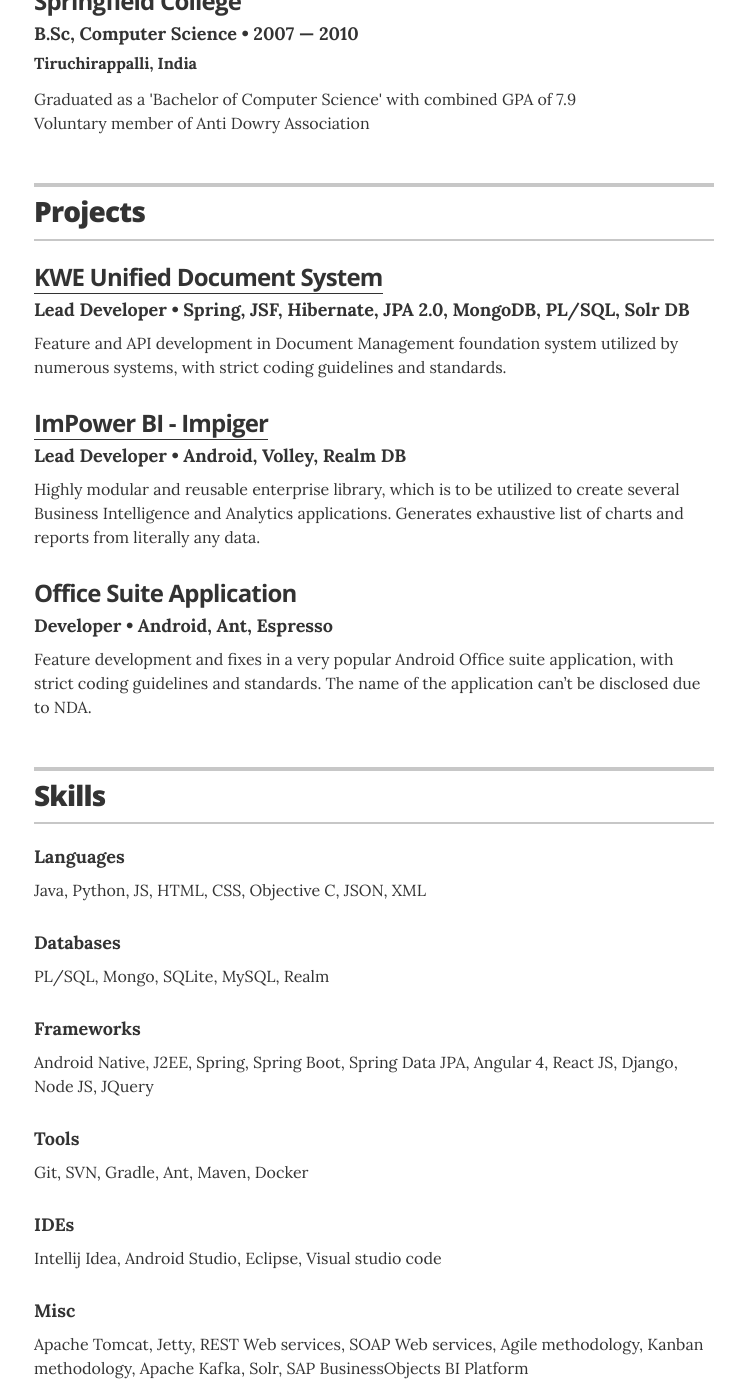
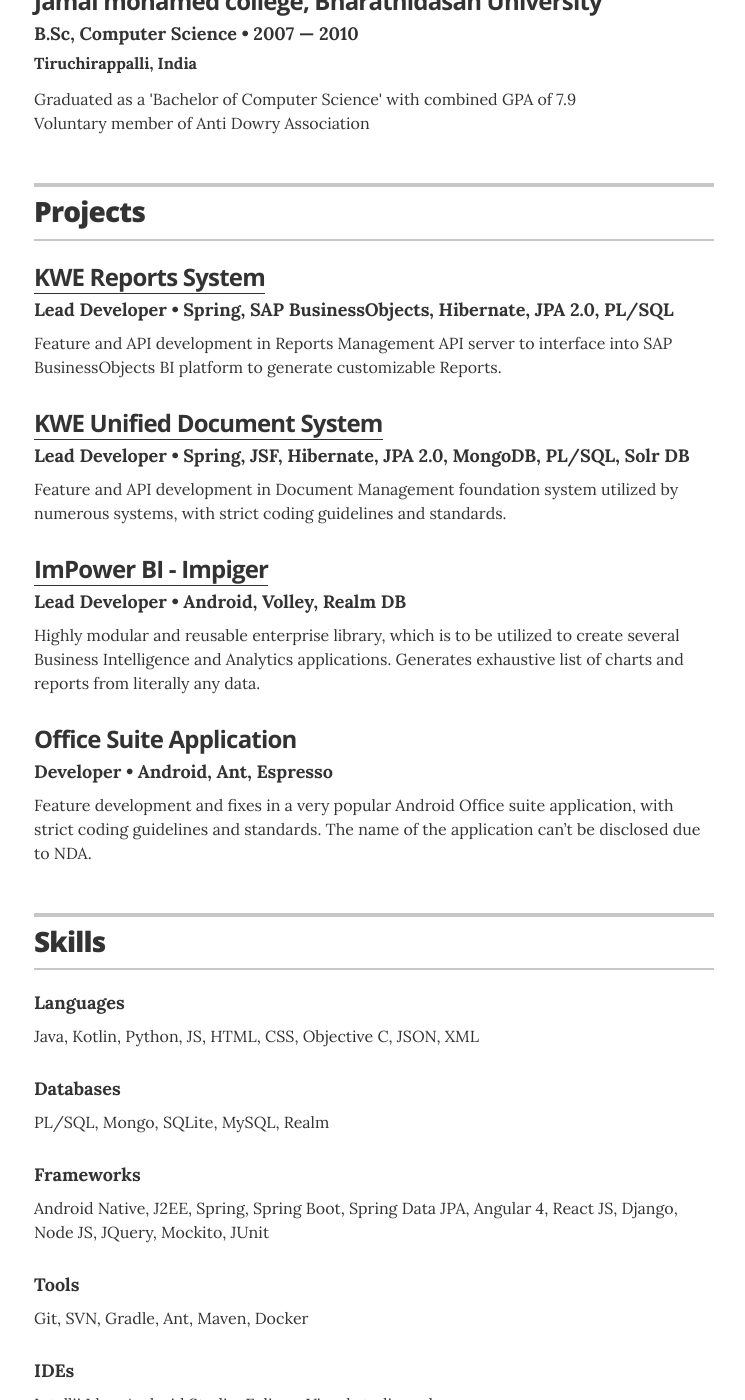
Before and after one commit to usamahamid/usamahamid.github.com, a Jekyll site: the page built from index.html, in a window 1280 px wide and 1400 px high, scrolled down 1163 px. Shown: the whole window, without its empty margins (266-1011 px from the left). Built offline with Jekyll 4.4.1, drawn with Linux system fonts in a browser that asks for light colours; some of the changed text lies outside the part shown.

Commit message:
Minor updates

```diff
--- a/_config.yml
+++ b/_config.yml
@@ -16,7 +16,7 @@
 resume_contact_telephone:       "+91 94880 46537"
 resume_contact_address:         "Coimbatore, India"
 resume_header_contact_info: "Coimbatore, India | +91 94880 46537 | usamahamid007@gmail.com"
-resume_header_intro: "<p>Competent professional with <b>4.3+</b> year of experience in <b>Mobile and Web application development</b>, capable of adapting and striving to complete any challenge <br/> Proficient in Mobile app development in Android and associated data modeling based on MVC and MVP architecture <br/> Experienced veteran in every aspect of SDLC from Architecture design to Dev Ops <br/> Experienced in Web application development with <b>Spring, Spring Boot and Django framework</b></p>"
+resume_header_intro: "<p>Competent professional with <b>4.9+</b> year of experience in <b>Mobile and Web application development</b>, capable of adapting and striving to complete any challenge <br/> Proficient in <b>Mobile app development</b> in Android and associated data modeling based on <b>MVC, MVP and MVVM architecture</b> <br/> Experienced veteran in every aspect of SDLC from Architecture design to Dev Ops <br/> Experienced in Web application development with <b>Spring, Spring Boot and Django framework</b></p>"
 
 resume_looking_for_work:        "yes"
 
--- a/_data/education.yml
+++ b/_data/education.yml
@@ -6,7 +6,7 @@
   summary: Graduated as a 'Master of Computer Application' with combined GPA of 8.1 <br/> Voluntary member of Anti Dowry Association
 
 - degree: B.Sc, Computer Science
-  uni: Springfield College
+  uni: Jamal mohamed college, Bharathidasan University
   year: 2007 &mdash; 2010
   award: Tiruchirappalli, India
   summary: Graduated as a 'Bachelor of Computer Science' with combined GPA of 7.9 <br/> Voluntary member of Anti Dowry Association
--- a/_data/projects.yml
+++ b/_data/projects.yml
@@ -1,4 +1,9 @@
 # Projects
+- project: KWE Reports System
+  role: Lead Developer
+  duration: Spring, SAP BusinessObjects, Hibernate, JPA 2.0, PL/SQL
+  url: "http://www.kwe.com/"
+  description: Feature and API development in Reports Management API server to interface into SAP BusinessObjects BI platform to generate customizable Reports.
 
 - project: KWE Unified Document System
   role: Lead Developer
--- a/_data/skills.yml
+++ b/_data/skills.yml
@@ -1,12 +1,12 @@
 # Skills
 - skill: Languages
-  description: Java, Python, JS, HTML, CSS, Objective C, JSON, XML
+  description: Java, Kotlin, Python, JS, HTML, CSS, Objective C, JSON, XML
 
 - skill: Databases
   description: PL/SQL, Mongo, SQLite, MySQL, Realm
 
 - skill: Frameworks
-  description: Android Native, J2EE, Spring, Spring Boot, Spring Data JPA, Angular 4, React JS, Django, Node JS, JQuery
+  description: Android Native, J2EE, Spring, Spring Boot, Spring Data JPA, Angular 4, React JS, Django, Node JS, JQuery, Mockito, JUnit
 
 - skill: Tools
   description: Git, SVN, Gradle, Ant, Maven, Docker
```
